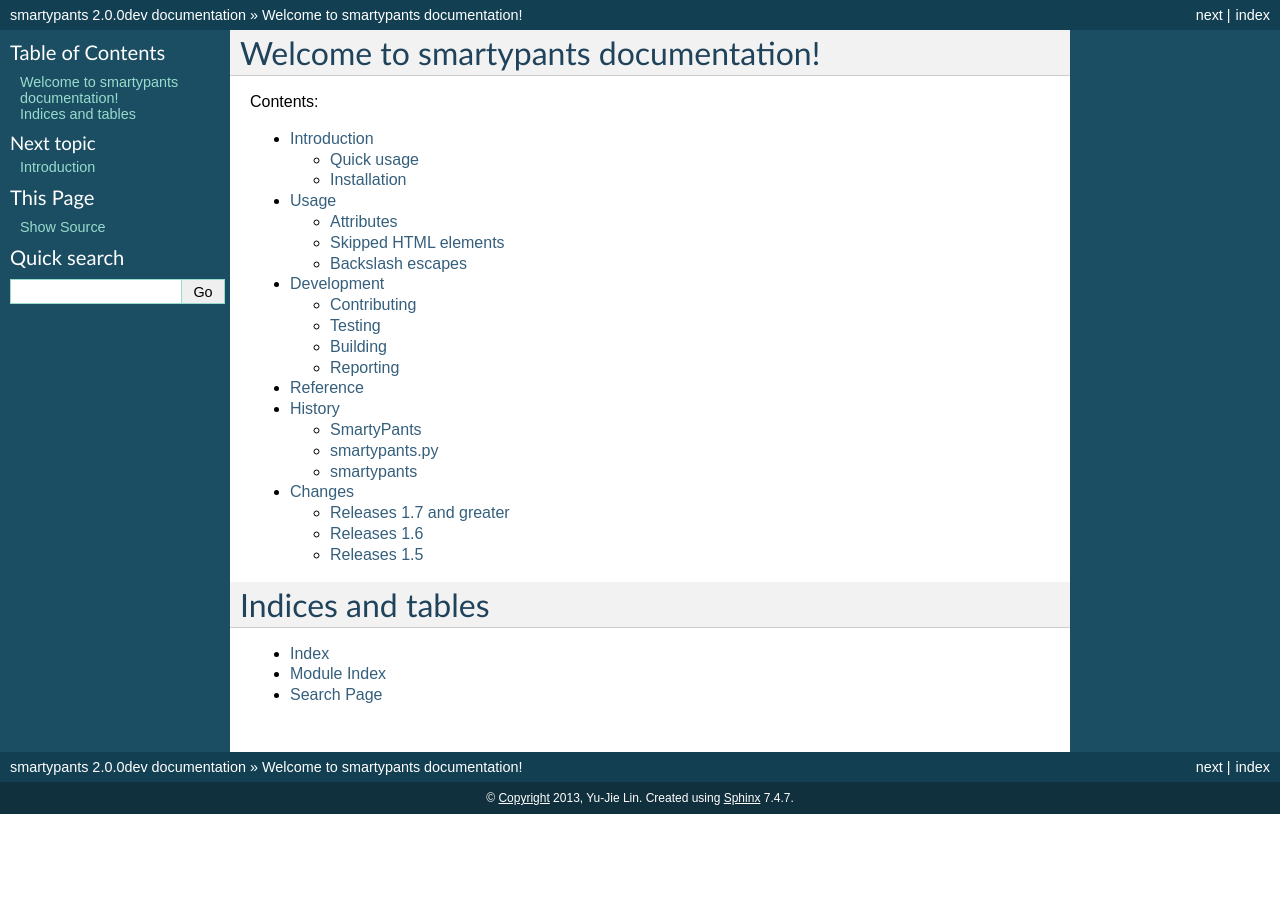
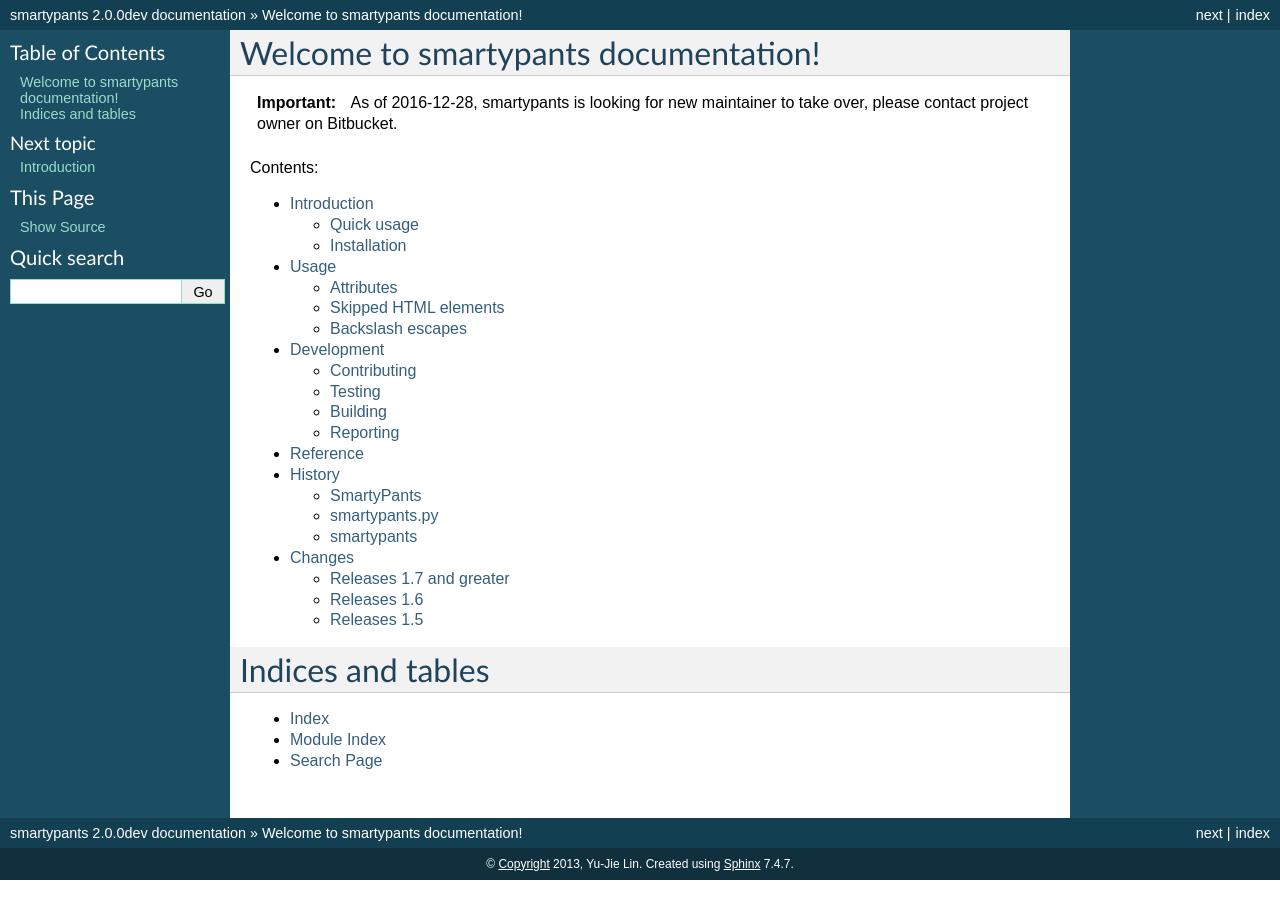
Before and after one commit to leohemsted/smartypants.py, a Sphinx documentation site: the page built from docs/index.rst, in a window 1280 px wide. Built offline with Sphinx 7.4.7, drawn with Linux system fonts in a browser that asks for light colours.

Commit message:
add looking for new maintainer notice

```diff
--- a/README.rst
+++ b/README.rst
@@ -6,6 +6,11 @@ smartypants_ is a Python fork of SmartyPants__.
 .. _smartypants: https://bitbucket.org/livibetter/smartypants.py
 __ SmartyPantsPerl_
 .. _SmartyPantsPerl: http://daringfireball.net/projects/smartypants/
+
+.. important::
+
+   As of 2016-12-28, smartypants is looking for new maintainer to take over,
+   please contact project owner on Bitbucket.
 
 
 Installation
--- a/docs/index.rst
+++ b/docs/index.rst
@@ -5,6 +5,12 @@
 
 Welcome to smartypants documentation!
 =====================================
+
+.. important::
+
+   As of 2016-12-28, smartypants is looking for new maintainer to take over,
+   please contact project owner on Bitbucket.
+
 
 Contents:
 
```
